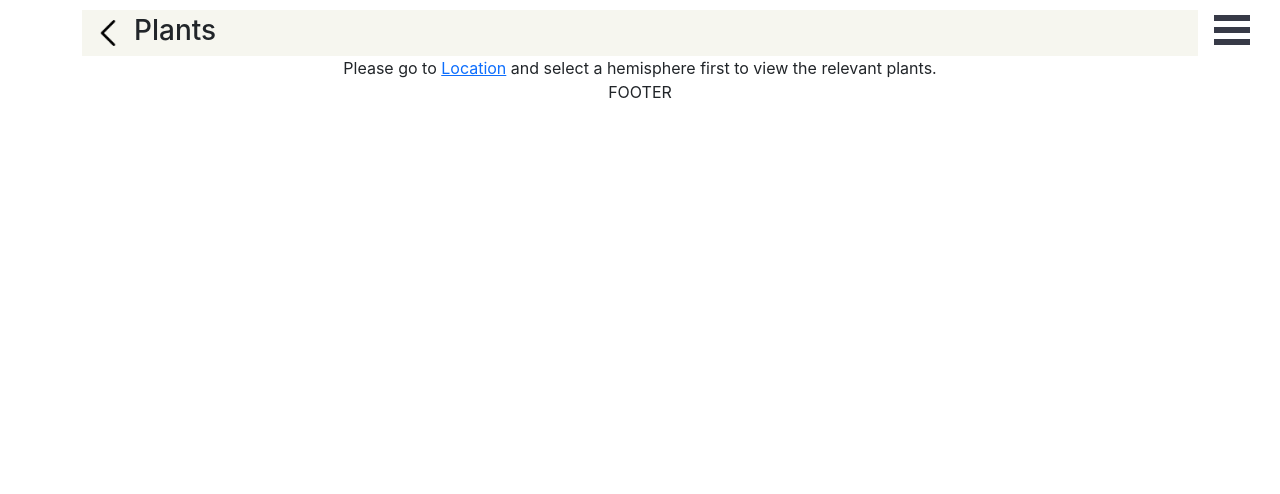
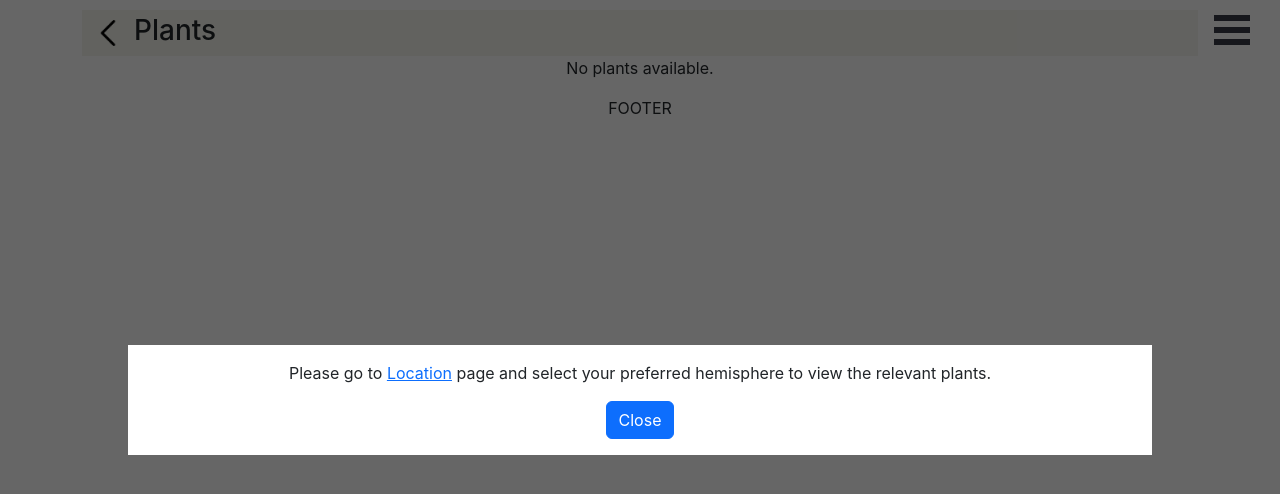
Before and after one commit to Konstrukteur/dev-plantea-fe, a React (Create React App) app: page /plants in a window 1280 px wide. Shown: the top 494 px of the page. Built offline with nearby package versions, Linux system fonts and the light colour scheme.

Commit message:
show modal when no hemisphere selected

```diff
--- /dev/null
+++ b/src/components/Modal.jsx
@@ -0,0 +1,18 @@
+import "../stylesheets/Modal.css";
+
+const Modal = ({ handleClose, show, children }) => {
+  const showHideClassName = show ? "modal display-block" : "modal display-none";
+
+  return (
+    <div className={showHideClassName}>
+      <section className="modal-main">
+        {children}
+        <button type="button" className="btn btn-primary" onClick={handleClose}>
+          Close
+        </button>
+      </section>
+    </div>
+  );
+};
+
+export default Modal;
--- a/src/components/Plants.jsx
+++ b/src/components/Plants.jsx
@@ -1,6 +1,7 @@
 import { useState, useEffect } from "react";
 import { Link, useOutletContext } from "react-router-dom";
 import ListItem from "./ListItem.jsx";
+import Modal from "./Modal.jsx";
 import Pagination from "./Pagination";
 import utils from "../services/utils.jsx";
 
@@ -11,6 +12,7 @@ const Plants = () => {
   const itemsPerPage = 9;
   const [currentPage, setCurrentPage] = useState(1);
   const [totalPages, setTotalPages] = useState(0);
+  const [modalVisible, setModalVisible] = useState(true);
   const [plants, setPlants] = useState();
   const { getPlants, getPlantsPerPage, getPlantCount } = utils();
 
@@ -35,6 +37,14 @@ const Plants = () => {
     }
   }, [currentPage, itemsPerPage, selectedHemisphere]);
 
+  const showModal = () => {
+    setModalVisible(true);
+  };
+
+  const hideModal = () => {
+    setModalVisible(false);
+  };
+
   return (
     <div className=''>  {
       selectedHemisphere ? <>
@@ -55,7 +65,10 @@ const Plants = () => {
           totalPages={totalPages}
         />
       </> : <div>
-        Please go to <Link to='/location'>Location</Link> and select a hemisphere first to view the relevant plants.
+        <p>No plants available.</p>
+        <Modal show={modalVisible} handleClose={hideModal}>
+          <p>Please go to <Link to='/location'>Location</Link> page and select your preferred hemisphere to view the relevant plants.</p>
+        </Modal>
       </div>
     }
     </div>
--- /dev/null
+++ b/src/stylesheets/Modal.css
@@ -0,0 +1,27 @@
+.modal {
+    position: fixed;
+    top: 0;
+    left: 0;
+    width:100%;
+    height: 100%;
+    background: rgba(0, 0, 0, 0.6);
+  }
+
+  .modal-main {
+    position:fixed;
+    background: white;
+    width: 80%;
+    height: auto;
+    top:50%;
+    left:50%;
+    padding: 1em;
+    transform: translate(-50%,-50%);
+  }
+
+  .display-block {
+    display: block;
+  }
+
+  .display-none {
+    display: none;
+  }
```
